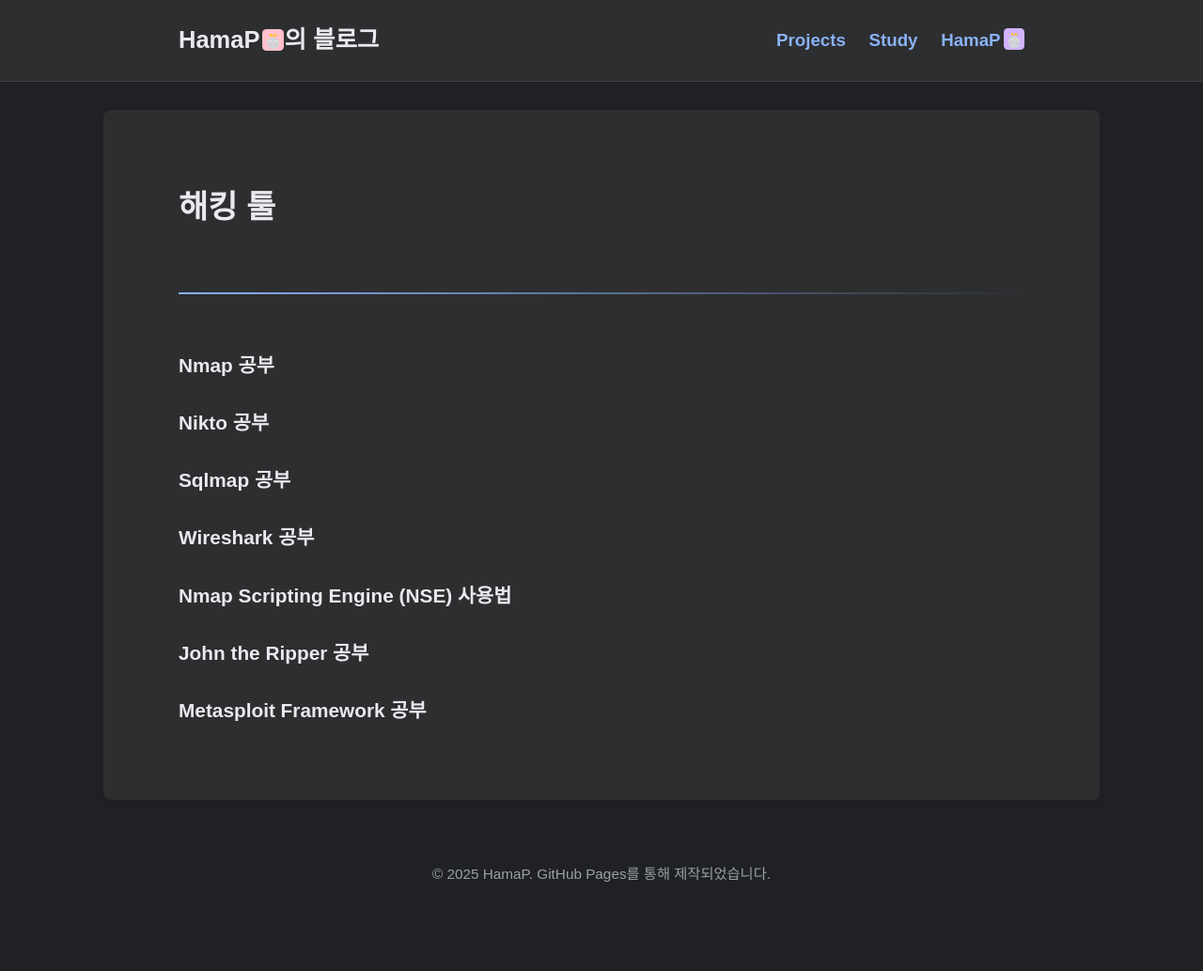
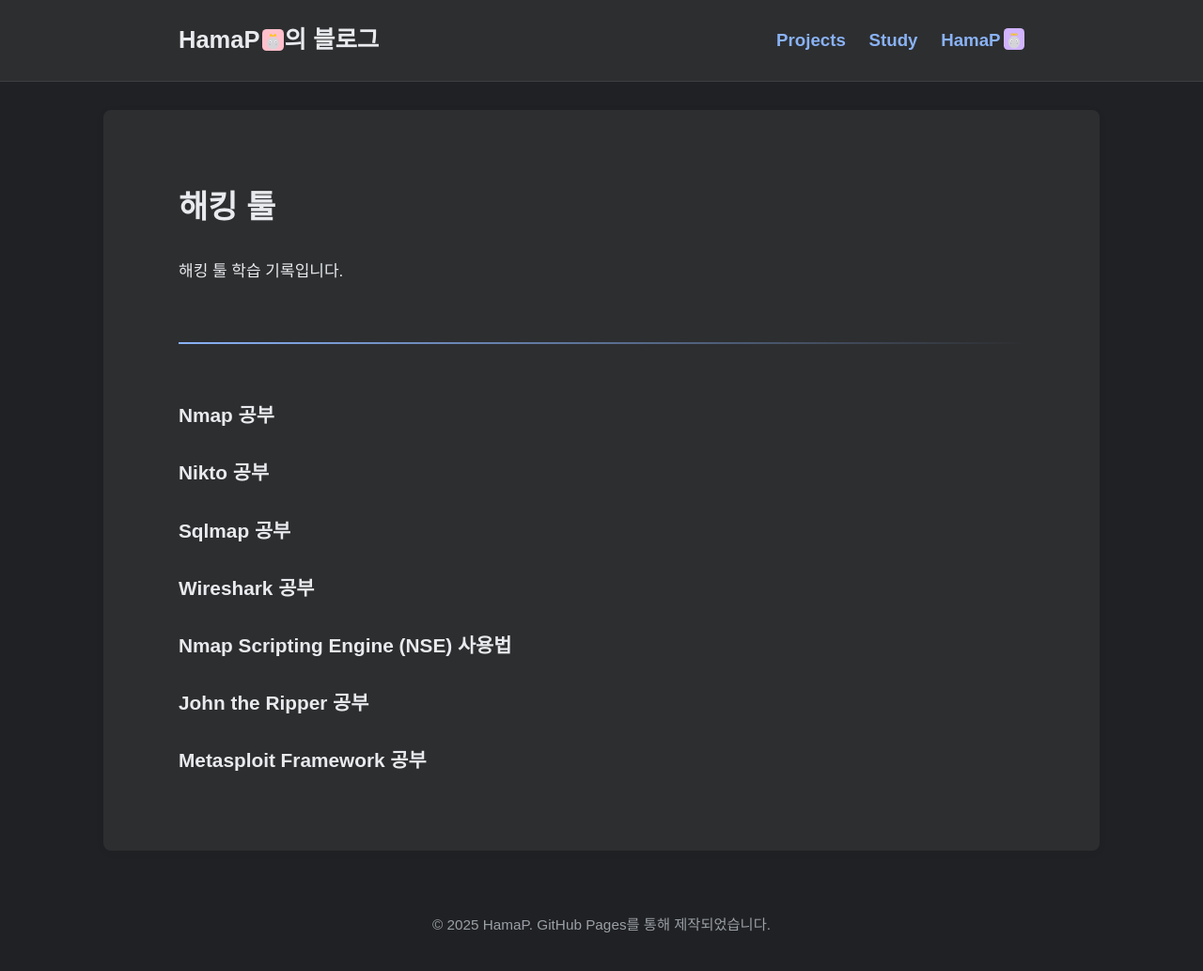
Before and after one commit to HamaP0/HamaP0.github.io, a Jekyll site: the page built from category/해킹툴.html, in a window 1280 px wide. Shown: the whole page at 94% size. Built offline with Jekyll 4.4.1, drawn with Linux system fonts in a browser that asks for light colours; some web fonts are replaced; before the commit the page ends 979 px from its top, so only the background shows below that.

Commit message:
Update 해킹툴.html

```diff
--- a/category/해킹툴.html
+++ b/category/해킹툴.html
@@ -3,21 +3,14 @@ layout: default
 title: 해킹 툴
 category: 해킹 툴
 ---
-
 <h1>{{ page.category }}</h1>
+<p>해킹 툴 학습 기록입니다.</p>
 <hr>
-
-{% assign category_posts = site.posts
-   | where_exp: "post", "post.categories contains page.category"
-   | sort: "date" %}
+{% assign category_posts = site.posts | where_exp: "post", "post.categories contains page.category" | sort: "date" %}
 <ul class="post-list">
   {% for post in category_posts %}
     <li>
-      <h2>
-        <a class="post-link" href="{{ post.url | relative_url }}">
-          {{ post.title }}
-        </a>
-      </h2>
+      <h2><a class="post-link" href="{{ post.url | relative_url }}">{{ post.title }}</a></h2>
     </li>
   {% endfor %}
 </ul>
```
